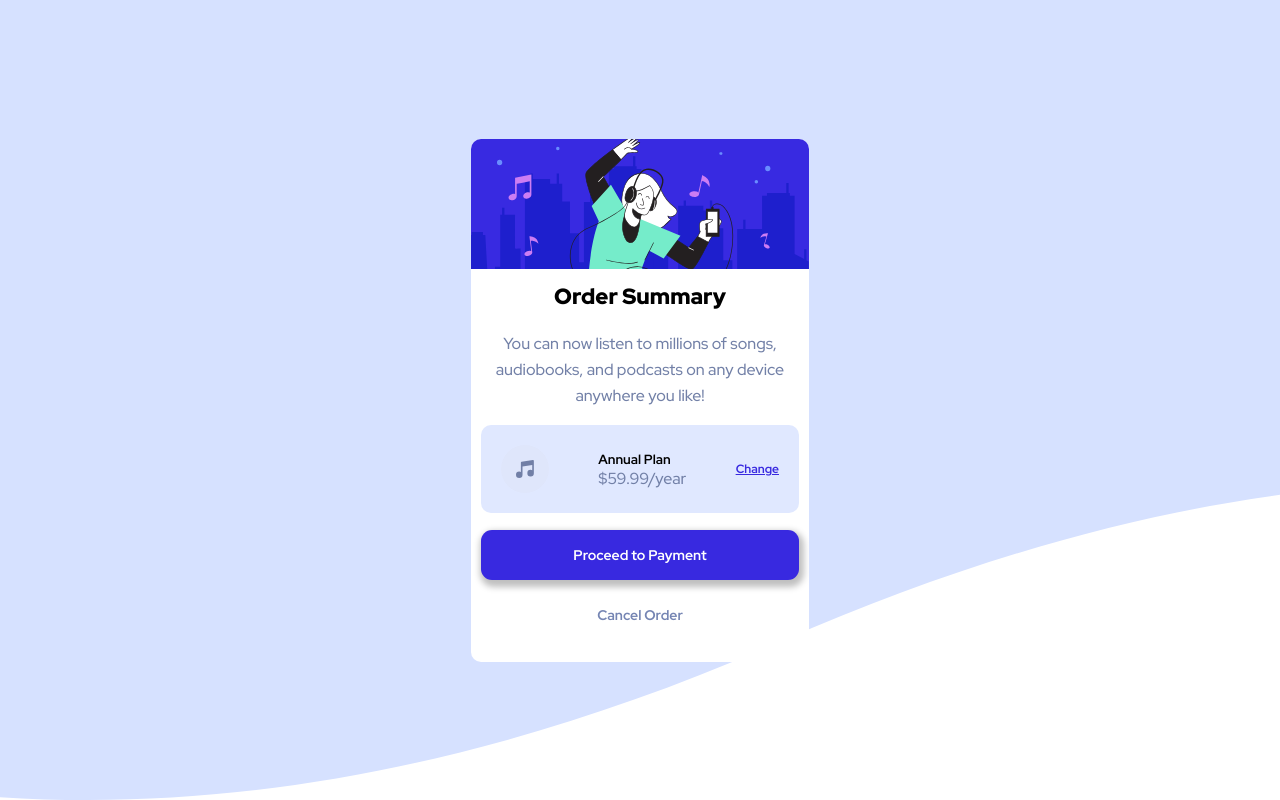
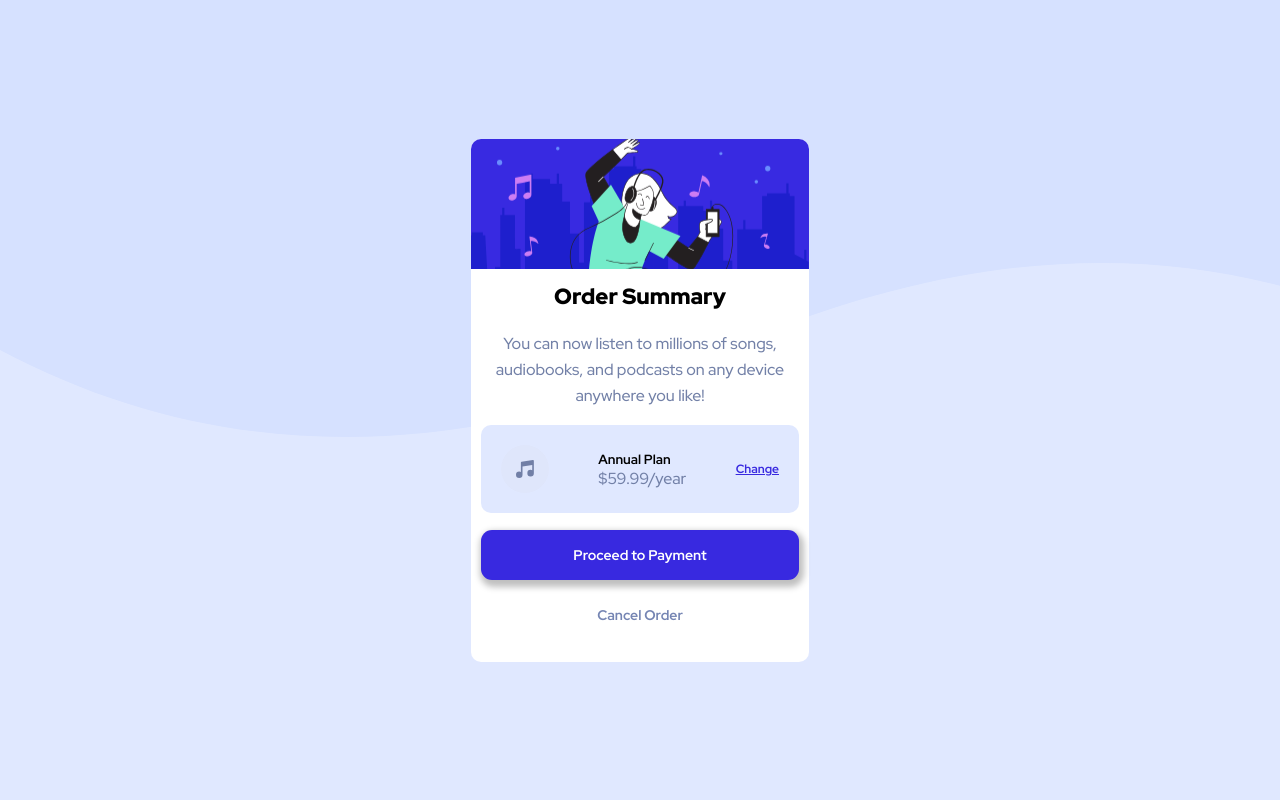
Before and after one commit to samiUllah1526/Order_summary_component, a plain HTML site: page index.html in a window 1280 px wide. Drawn offline with Linux system fonts and the light colour scheme.

Commit message:
fix: add background colour of body tag

```diff
--- a/style.css
+++ b/style.css
@@ -30,19 +30,22 @@ body {
   display: flex;
   align-items: center;
   justify-content: center;
-  background-image: url("./images/pattern-background-mobile.svg");
+  background-image: url("./images/pattern-background-desktop.svg");
   background-repeat: no-repeat;
-  background-size: cover;
-  /* background-position: center; */
+  background-color: #e0e8ff;
+  /* background-size: cover;
+  background-position: top; */
 }
 
 .container {
   max-width: 338px;
   height: 523px;
+  /* width: 90%;
+  height: 90%; */
   background-color: hsl(0, 0%, 100%);
   /* background-color: hsl(108, 35%, 52%); */
   border-radius: 10px;
-  overflow: hidden;
+  /* overflow: hidden; */
 }
 
 main {
@@ -55,6 +58,8 @@ main {
   background-repeat: no-repeat;
   background-size: cover;
   background-position: center;
+  border-top-left-radius: 10px;
+  border-top-right-radius: 10px;
 }
 
 .center-txt {
@@ -74,6 +79,7 @@ main {
   border-radius: 10px;
   background-color: hsl(225, 100%, 94%);
 }
+
 .price-section a {
   color: hsl(245, 75%, 52%);
   font-weight: bold;
@@ -98,13 +104,12 @@ main {
   box-shadow: 2px 4px 6px 3px rgb(0 0 0 / 25%) !important;
 }
 
-.btn-blue:hover{
+.btn-blue:hover {
   background-color: #4940a8;
   cursor: pointer;
-
 }
 a:hover {
-  color: #4940a8;;
+  color: #4940a8;
   text-decoration: none;
   cursor: pointer;
 }
@@ -122,3 +127,4 @@ a:hover {
 .btn-margin {
   margin-top: 10px;
 }
+sl
```
